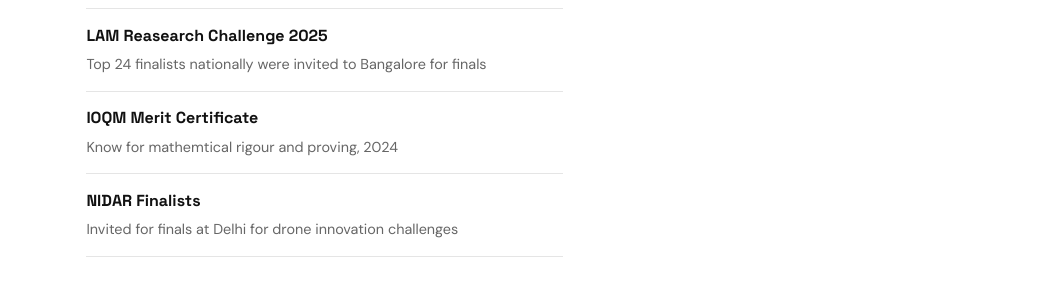
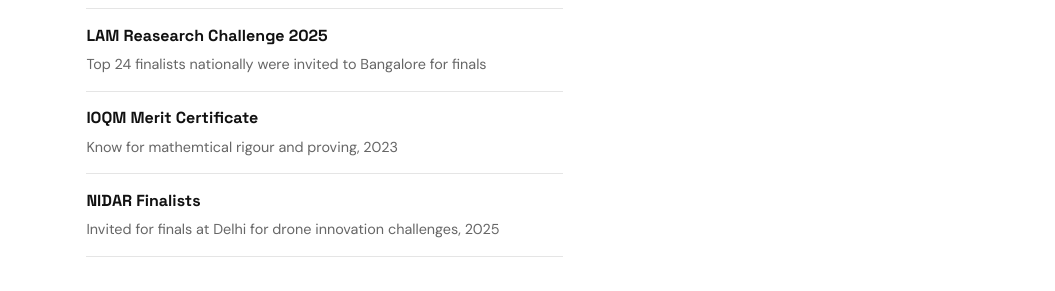
Before and after one commit to Amogh9341/amogh-portfolio, a React (Vite) app: page / in a window 1280 px wide. Shown: the part 1620-1911 px from the top of the page, without its empty margins (16-1071 px from the left). Built offline with nearby package versions, Linux system fonts and the light colour scheme; no server answers.

Commit message:
fixed dates on stats

```diff
--- a/src/content.js
+++ b/src/content.js
@@ -47,8 +47,8 @@
   {name: "Codeforces", description: "amogh2048, Specialist Status, 1490 rated"},
   {name:"CodeChef", description: "amogh2048, 1609 rated"},
   {name:"LAM Reasearch Challenge 2025", description:"Top 24 finalists nationally were invited to Bangalore for finals"},
-  {name:"IOQM Merit Certificate", description:"Know for mathemtical rigour and proving, 2024"},
-  {name:"NIDAR Finalists", description:"Invited for finals at Delhi for drone innovation challenges"}
+  {name:"IOQM Merit Certificate", description:"Know for mathemtical rigour and proving, 2023"},
+  {name:"NIDAR Finalists", description:"Invited for finals at Delhi for drone innovation challenges, 2025"}
 ]
 
 export const projects = [
```
